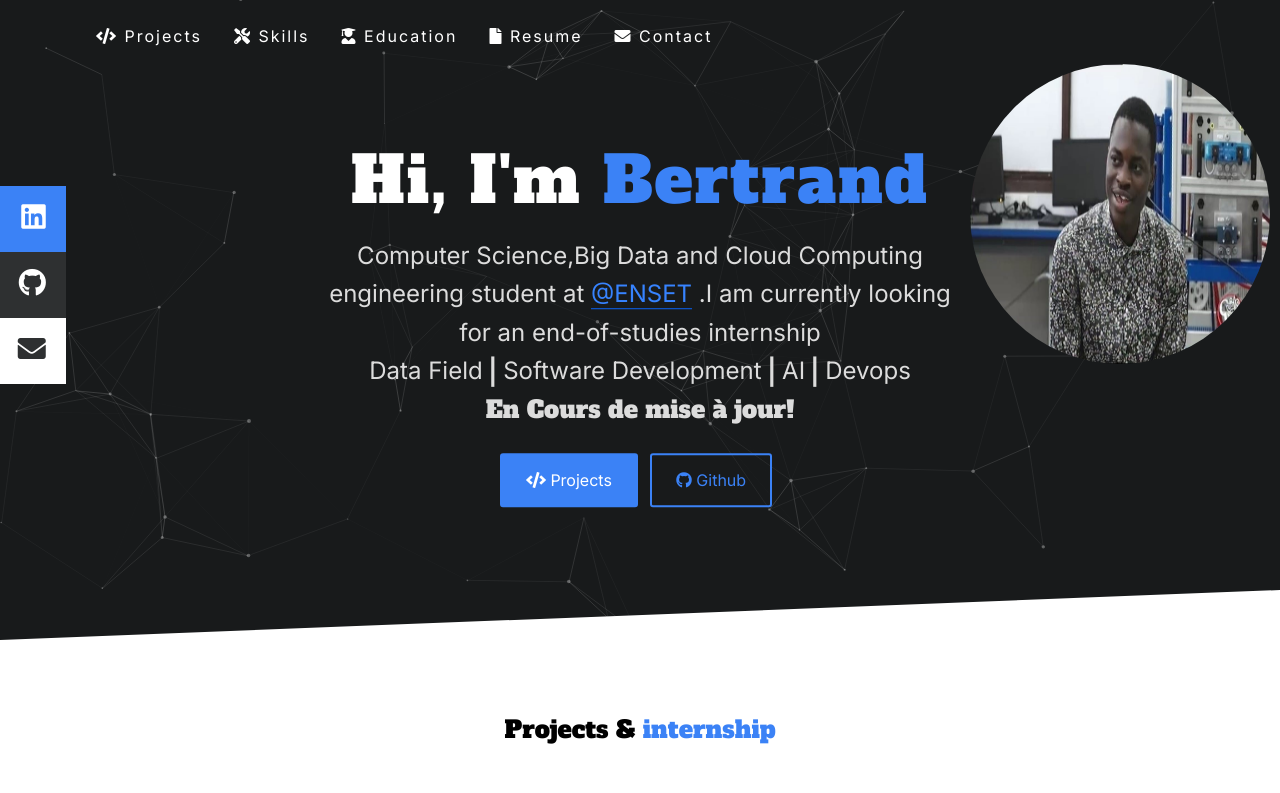
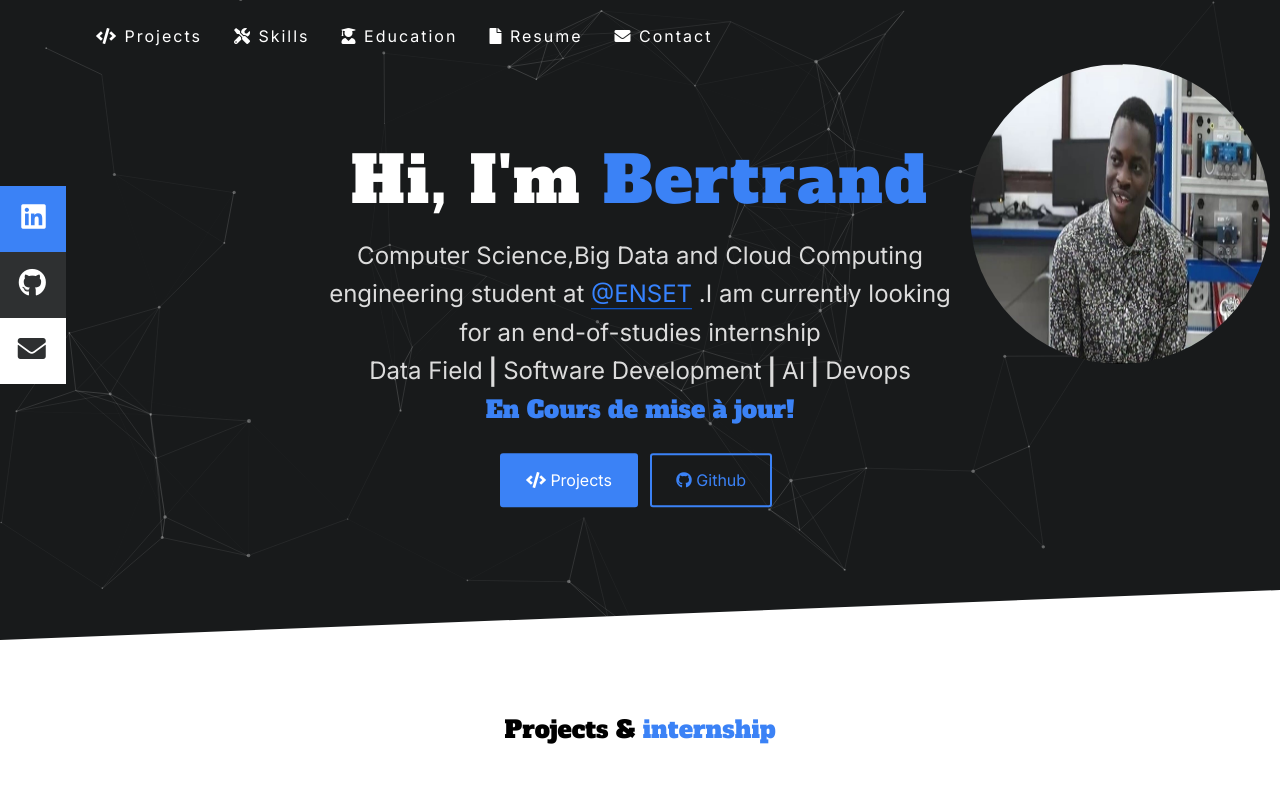
Before and after one commit to BertrandKafando/bertrandkafando.github.io, a website: page index.html in a window 1280 px wide. Shown: the top 793 px of the page. Drawn offline with nearby package versions, Linux system fonts and the light colour scheme.

Commit message:
updating ....

```diff
--- a/index.html
+++ b/index.html
@@ -135,7 +135,7 @@
             <p class="student" id="student">
            Computer Science,Big Data and Cloud Computing engineering student at <a href="https://www.enset-media.ac.ma/" class="blue-link-underline" target="_blank">@ENSET</a>
            .I am currently looking for an end-of-studies internship <br>  Data Field<span class="main-font "> | </span>Software Development<span class="main-font "> | </span>AI <span class="main-font "> | </span> Devops <br>
-           <span class="main-font text-danger"> En Cours de mise à jour!</span>
+           <span class="main-font text-blue"> En Cours de mise à jour!</span>
             </p>
             <div class="hero-btns">
               <a href="#projects" class="btn-blue"><i class="fas fa-code"></i> Projects</a>
```
